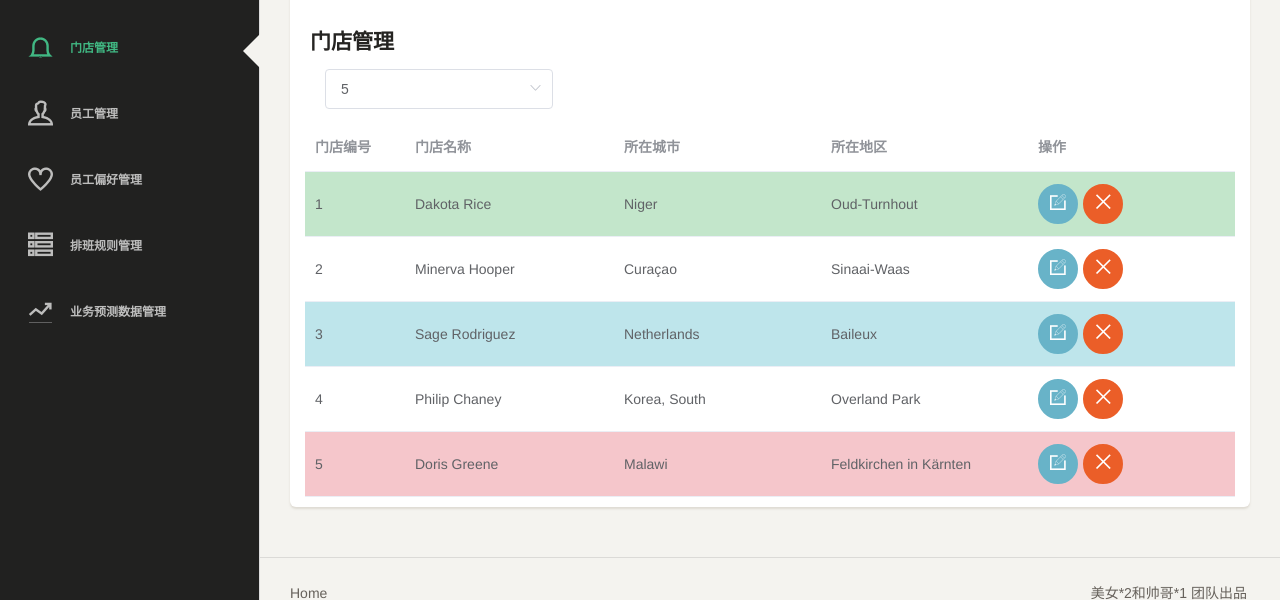
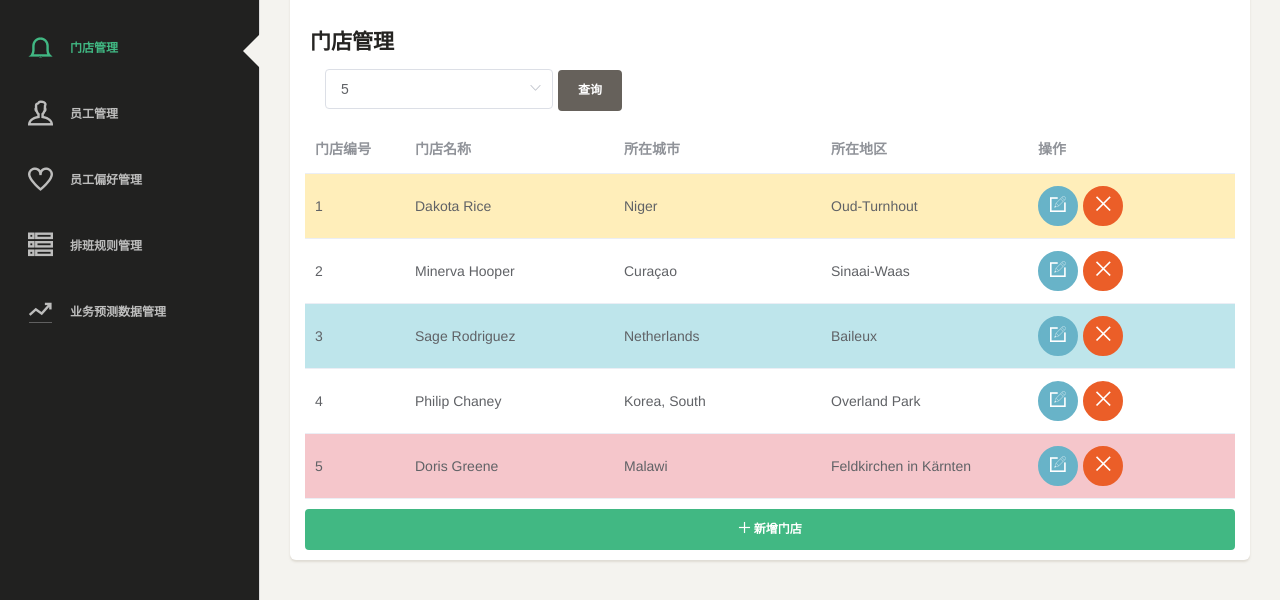
Before and after one commit to wujx020206/schedulesystem_foreend, a Vue app: page /store in a window 1280 px wide. Shown: the part 126-726 px from the top of the page. Built offline with nearby package versions, Linux system fonts and the light colour scheme; a web font is replaced by a local one; what vue-notifyjs would draw is missing.

Commit message:
新增门店弹窗

```diff
--- a/package.json
+++ b/package.json
@@ -17,7 +17,7 @@
     "@fullcalendar/vue": "^6.1.4",
     "bootstrap": "4.6.2",
     "chartist": "0.11.0",
-    "element-ui": "^2.15.13",
+    "element-ui": "^2.15.5",
     "es6-promise": "4.2.8",
     "eslint-plugin-vue": "^9.8.0",
     "moment": "^2.29.4",
--- /dev/null
+++ b/src/assets/css/global.css
@@ -0,0 +1,3 @@
+.v-modal{
+  display: none;
+}
--- a/src/main.js
+++ b/src/main.js
@@ -1,10 +1,11 @@
 import Vue from "vue";
 import App from "./App";
 import router from "./router/index";
-import ElementUI from 'element-ui';
+import ElementUI from "element-ui";
 import 'element-ui/lib/theme-chalk/index.css';
 import PaperDashboard from "./plugins/paperDashboard";
 import "vue-notifyjs/themes/default.css";
+import "./assets/css/global.css";
 
 Vue.use(ElementUI);
 Vue.use(PaperDashboard);
--- a/src/views/StoreManagement.vue
+++ b/src/views/StoreManagement.vue
@@ -17,6 +17,7 @@
                   :value="item">
                 </el-option>
               </el-select>
+              <p-button style="margin-left: 5px" type="default">查询</p-button>
             </div>
         </div>
         <div class="card-body table-responsive table-full-width">
@@ -37,9 +38,40 @@
               </template>
             </el-table-column>
           </el-table>
-
+          <div style="margin-top: 10px">
+          <p-button block type="success" @click.native="handleAdd">
+            <i class="ti-plus"/>
+            新增门店
+          </p-button>
+          </div>
         </div>
       </div>
+      <el-dialog title="新增门店" :visible.sync="dialogFormVisible">
+        <el-form :model="ruleForm" status-icon :rules="rules" ref="ruleForm" label-width="100px" class="demo-ruleForm">
+          <el-form-item label="门店编号" prop="id">
+            <el-input v-model.number="ruleForm.id"></el-input>
+          </el-form-item>
+          <el-form-item label="门店名称" prop="name">
+            <el-input v-model="ruleForm.name"></el-input>
+          </el-form-item>
+          <el-form-item label="所在城市" prop="city">
+            <el-select v-model="ruleForm.city" placeholder="请选择所在城市">
+              <el-option label="Nige" value="shanghai"></el-option>
+              <el-option label="Curaçao" value="beijing"></el-option>
+            </el-select>
+          </el-form-item>
+          <el-form-item label="所在区域" prop="region">
+            <el-select v-model="ruleForm.region" placeholder="请选择所在区域">
+              <el-option label="Nige" value="city1"></el-option>
+              <el-option label="Curaçao" value="city2"></el-option>
+            </el-select>
+          </el-form-item>
+          <el-form-item>
+            <el-button type="primary" @click="submitForm">立即创建</el-button>
+            <el-button @click="resetForm">重置</el-button>
+          </el-form-item>
+        </el-form>
+      </el-dialog>
     </div>
   </div>
 </template>
@@ -53,7 +85,20 @@ export default {
     FGInput
   },
     data() {
+      var checkId = (rule, value, callback) => {
+        if (!value) {
+          return callback(new Error('请输入门店编号'));
+        }
+        setTimeout( ()=>{
+          if(!Number.isInteger(value))
+            callback(new Error('请输入数字值'));
+          else {
+            callback();
+          }
+        },500);
+      };
       return {
+        dialogFormVisible: false,
         title: "门店管理",
         tableColumns: ["Id", "Name", "Salary", "Country", "City"],
         tableData: [
@@ -98,34 +143,68 @@ export default {
           currentPage: 1,
           perPageOptions: [5, 10, 25, 50],
         },
+        ruleForm: {
+          id: '',
+          name: '',
+          city:'',
+          region: ''
+        },
+        rules: {
+          id: [
+            { required:true, validator: checkId, trigger: 'blur' },
+          ],
+          name:[
+            {required:true,message:'请输入门店名称',trigger:'blur'}
+          ],
+          city: [
+            { required: true, message: '请选择所在城市', trigger: 'change' }
+          ],
+          region: [
+            { required: true, message: '请选择活动区域', trigger: 'change' }
+          ]
+        },
+        formLabelWidth: '120px',
       }
     },
     methods: {
       handleEdit(row) {
         console.log(`You want to edit row with id: ${row.id}`)
       },
+      handleAdd() {
+        this.dialogFormVisible=true
+      },
       handleDelete(row) {
         console.log(`You want to delete row with id: ${row.id}`)
       },
       tableRowClassName ({row, rowIndex}) {
         if (rowIndex%8 === 0) {
-          return 'table-success'
+          return 'table-warning'
         } else if (rowIndex%8 === 2) {
           return 'table-info'
         } else if (rowIndex%8 === 4) {
           return 'table-danger'
         } else if (rowIndex%8 === 6) {
-          return 'table-warning'
+          return 'table-success'
         }
         return ''
+      },
+      submitForm() {
+        this.$refs.ruleForm.validate((valid) => {
+          if (valid) {
+            alert('submit!');
+            this.dialogFormVisible=false
+          } else {
+            console.log('error submit!!');
+            return false;
+          }
+        });
+      },
+      resetForm() {
+        this.$refs.ruleForm.resetFields();
       }
     }
 };
 </script>
 
 <style>
-  .el-select-width{
-    margin-left: 0px;
-
-  }
 </style>
```
Also changed, not shown: 1 other file (tests, documents, lock files or other folders).
